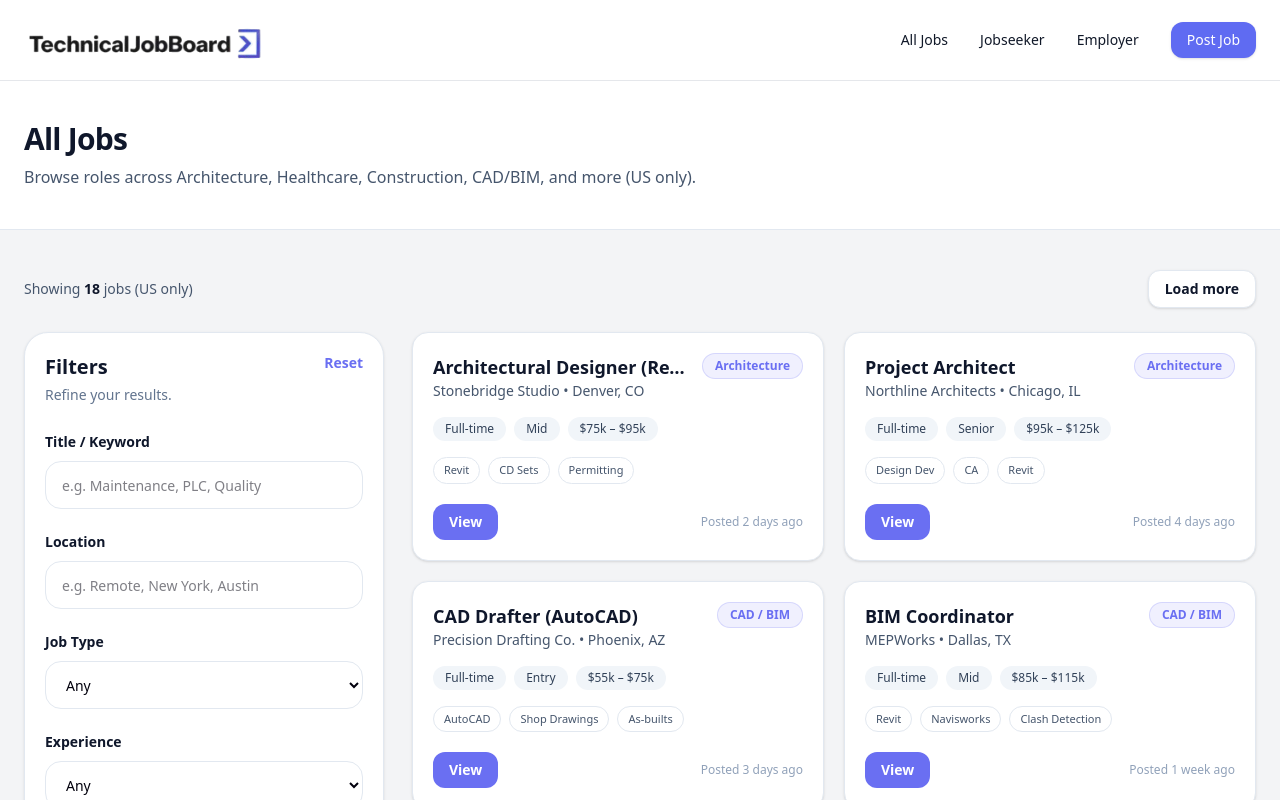
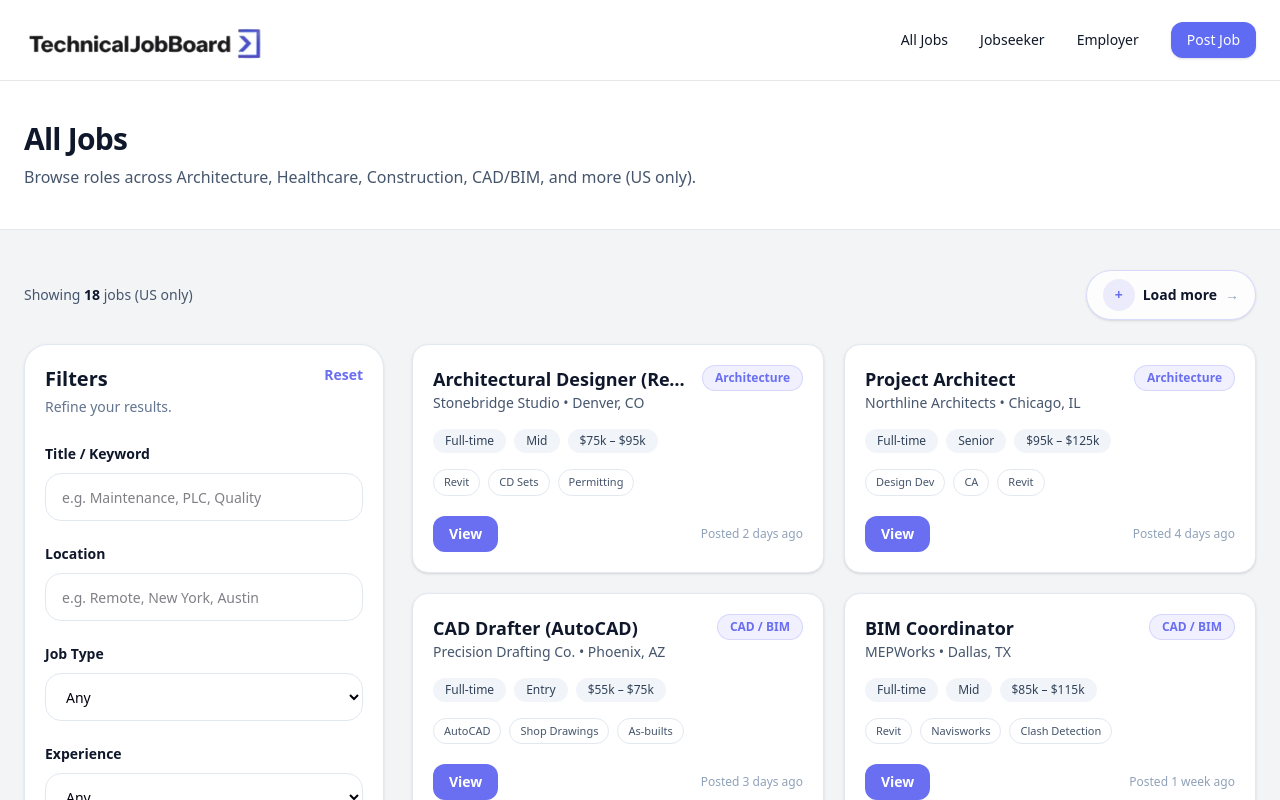
Before and after one commit to adebisidolapo/technicaljobboard, a Next.js app in the folder jobboard/: page /all-jobs in a window 1280 px wide. Shown: the top 800 px of the page. Built offline with nearby package versions, Linux system fonts and the light colour scheme.

Commit message:
update ui

```diff
--- a/jobboard/components/jobs/JobsSection.tsx
+++ b/jobboard/components/jobs/JobsSection.tsx
@@ -94,7 +94,6 @@
   // mobile drawer
   const [filtersOpen, setFiltersOpen] = useState(false);
 
-  // prevent body scroll when drawer open (fixes overlay issues)
   useEffect(() => {
     if (!filtersOpen) return;
     document.body.style.overflow = "hidden";
@@ -103,7 +102,6 @@
     };
   }, [filtersOpen]);
 
-  // load from URL params
   useEffect(() => {
     const params = new URLSearchParams(window.location.search);
 
@@ -134,6 +132,35 @@
     setApSenior(senior);
     setApContract(contract);
   }, []);
+
+  const filtered = useMemo(() => {
+    const text = q.trim().toLowerCase();
+    const locationText = loc.trim().toLowerCase();
+
+    return JOBS.filter((job) => {
+      const matchQ =
+        !text ||
+        job.title.toLowerCase().includes(text) ||
+        job.company.toLowerCase().includes(text) ||
+        job.tags.join(" ").toLowerCase().includes(text) ||
+        job.category.toLowerCase().includes(text);
+
+      const matchLoc = !locationText || job.location.toLowerCase().includes(locationText);
+
+      const matchType = type === "Any" || job.type === type;
+      const matchExp = exp === "Any" || job.experience === exp;
+
+      const matchRemote = !apRemote || job.location.toLowerCase().includes("remote");
+      const matchFT = !apFullTime || job.type === "Full-time";
+      const matchSenior = !apSenior || job.experience === "Senior";
+      const matchContract = !apContract || job.type === "Contract";
+
+      return matchQ && matchLoc && matchType && matchExp && matchRemote && matchFT && matchSenior && matchContract;
+    });
+  }, [q, loc, type, exp, apRemote, apFullTime, apSenior, apContract]);
+
+  const visibleJobs = filtered.slice(0, visibleCount);
+  const canLoadMore = visibleCount < filtered.length;
 
   const applyFilters = () => {
     setQ(draftQ);
@@ -187,38 +214,77 @@
     setVisibleCount(INITIAL_COUNT);
   };
 
-  const filtered = useMemo(() => {
-    const text = q.trim().toLowerCase();
-    const locationText = loc.trim().toLowerCase();
-
-    return JOBS.filter((job) => {
-      const matchQ =
-        !text ||
-        job.title.toLowerCase().includes(text) ||
-        job.company.toLowerCase().includes(text) ||
-        job.tags.join(" ").toLowerCase().includes(text) ||
-        job.category.toLowerCase().includes(text);
-
-      const matchLoc = !locationText || job.location.toLowerCase().includes(locationText);
-
-      const matchType = type === "Any" || job.type === type;
-      const matchExp = exp === "Any" || job.experience === exp;
-
-      const matchRemote = !apRemote || job.location.toLowerCase().includes("remote");
-      const matchFT = !apFullTime || job.type === "Full-time";
-      const matchSenior = !apSenior || job.experience === "Senior";
-      const matchContract = !apContract || job.type === "Contract";
-
-      return matchQ && matchLoc && matchType && matchExp && matchRemote && matchFT && matchSenior && matchContract;
-    });
-  }, [q, loc, type, exp, apRemote, apFullTime, apSenior, apContract]);
-
-  const visibleJobs = filtered.slice(0, visibleCount);
-  const canLoadMore = visibleCount < filtered.length;
-
   const loadMoreTop = () => {
     setVisibleCount((v) => Math.min(v + STEP, filtered.length));
   };
+
+  const LoadMoreDesktop = (
+    <button
+      type="button"
+      onClick={loadMoreTop}
+      className="
+        group inline-flex items-center gap-2
+        rounded-full px-4 py-2
+        bg-white/80 backdrop-blur
+        border border-[rgba(106,111,242,0.25)]
+        text-sm font-semibold text-slate-900
+        shadow-sm hover:shadow-md transition
+      "
+    >
+      <span
+        className="
+          inline-flex h-8 w-8 items-center justify-center rounded-full
+          bg-[rgba(106,111,242,0.12)]
+          text-[var(--brand-purple)]
+          group-hover:bg-[rgba(106,111,242,0.18)] transition
+        "
+        aria-hidden
+      >
+        +
+      </span>
+      Load more
+      <span className="text-slate-400 group-hover:text-slate-700 transition" aria-hidden>
+        →
+      </span>
+    </button>
+  );
+
+  const LoadMoreMobile = (
+    <button
+      type="button"
+      onClick={loadMoreTop}
+      className="
+        group w-full sm:w-auto
+        inline-flex items-center justify-center gap-3
+        rounded-2xl px-6 py-3.5
+        bg-white/90 backdrop-blur
+        border border-[rgba(106,111,242,0.25)]
+        text-sm font-semibold text-slate-900
+        shadow-sm hover:shadow-md transition
+      "
+    >
+      <span
+        className="
+          inline-flex h-10 w-10 items-center justify-center rounded-xl
+          bg-[rgba(106,111,242,0.12)]
+          text-[var(--brand-purple)]
+          group-hover:bg-[rgba(106,111,242,0.18)] transition
+        "
+        aria-hidden
+      >
+        +
+      </span>
+
+      <span className="leading-none text-left">
+        Load more jobs
+        <span className="block text-xs font-medium text-slate-500 mt-0.5">Show more results</span>
+      </span>
+
+      <span className="text-slate-400 group-hover:text-slate-700 transition" aria-hidden>
+        →
+      </span>
+    </button>
+  );
 
   const FilterPanel = (
     <div className="rounded-3xl border border-slate-200 bg-white shadow-sm p-5">
@@ -349,23 +415,13 @@
           </button>
         </div>
 
-        {/* Desktop header row (Load more on top right) */}
+        {/* Desktop header row (Load more top right) */}
         <div className="hidden lg:flex items-center justify-between mb-6">
           <p className="text-sm text-slate-600">
             Showing <span className="font-semibold text-slate-900">{filtered.length}</span> jobs (US only)
           </p>
 
-          <div className="flex items-center gap-3">
-            {canLoadMore && (
-              <button
-                type="button"
-                onClick={loadMoreTop}
-                className="px-4 py-2 rounded-xl text-sm font-semibold text-slate-900 bg-white border border-slate-200 hover:bg-slate-50 transition shadow-sm"
-              >
-                Load more
-              </button>
-            )}
-          </div>
+          <div className="flex items-center gap-3">{canLoadMore ? LoadMoreDesktop : null}</div>
         </div>
 
         {/* Layout */}
@@ -377,7 +433,6 @@
 
           {/* JOBS */}
           <div>
-            {/* modern grid */}
             <div className="grid gap-5 md:grid-cols-2">
               {visibleJobs.map((job) => (
                 <article
@@ -436,18 +491,12 @@
               ))}
             </div>
 
-            {/* Mobile: load more stays below list (clean) */}
+            {/* Mobile: friendly load more below list */}
             <div className="mt-8 flex justify-center lg:hidden">
               {filtered.length === 0 ? (
                 <div className="text-sm text-slate-600">No jobs match your filters.</div>
               ) : canLoadMore ? (
-                <button
-                  type="button"
-                  onClick={loadMoreTop}
-                  className="px-6 py-3 rounded-2xl text-sm font-semibold text-slate-900 bg-white border border-slate-200 hover:bg-slate-50 transition shadow-sm"
-                >
-                  Load more
-                </button>
+                LoadMoreMobile
               ) : (
                 <div className="text-sm text-slate-500">You’ve reached the end.</div>
               )}
@@ -456,10 +505,9 @@
         </div>
       </div>
 
-      {/* ✅ MOBILE FILTER DRAWER (LEFT slide-over, does NOT cover jobs area scroll) */}
+      {/* MOBILE FILTER DRAWER (left slide-over, no job overlap) */}
       {filtersOpen && (
         <div className="lg:hidden">
-          {/* backdrop */}
           <button
             type="button"
             className="fixed inset-0 z-40 bg-black/30"
@@ -467,7 +515,6 @@
             onClick={() => setFiltersOpen(false)}
           />
 
-          {/* drawer */}
           <div className="fixed z-50 top-0 left-0 h-full w-[86%] max-w-[380px] bg-white border-r border-slate-200 shadow-2xl">
             <div className="h-full overflow-auto p-4">
               <div className="flex items-center justify-between mb-3">
```
